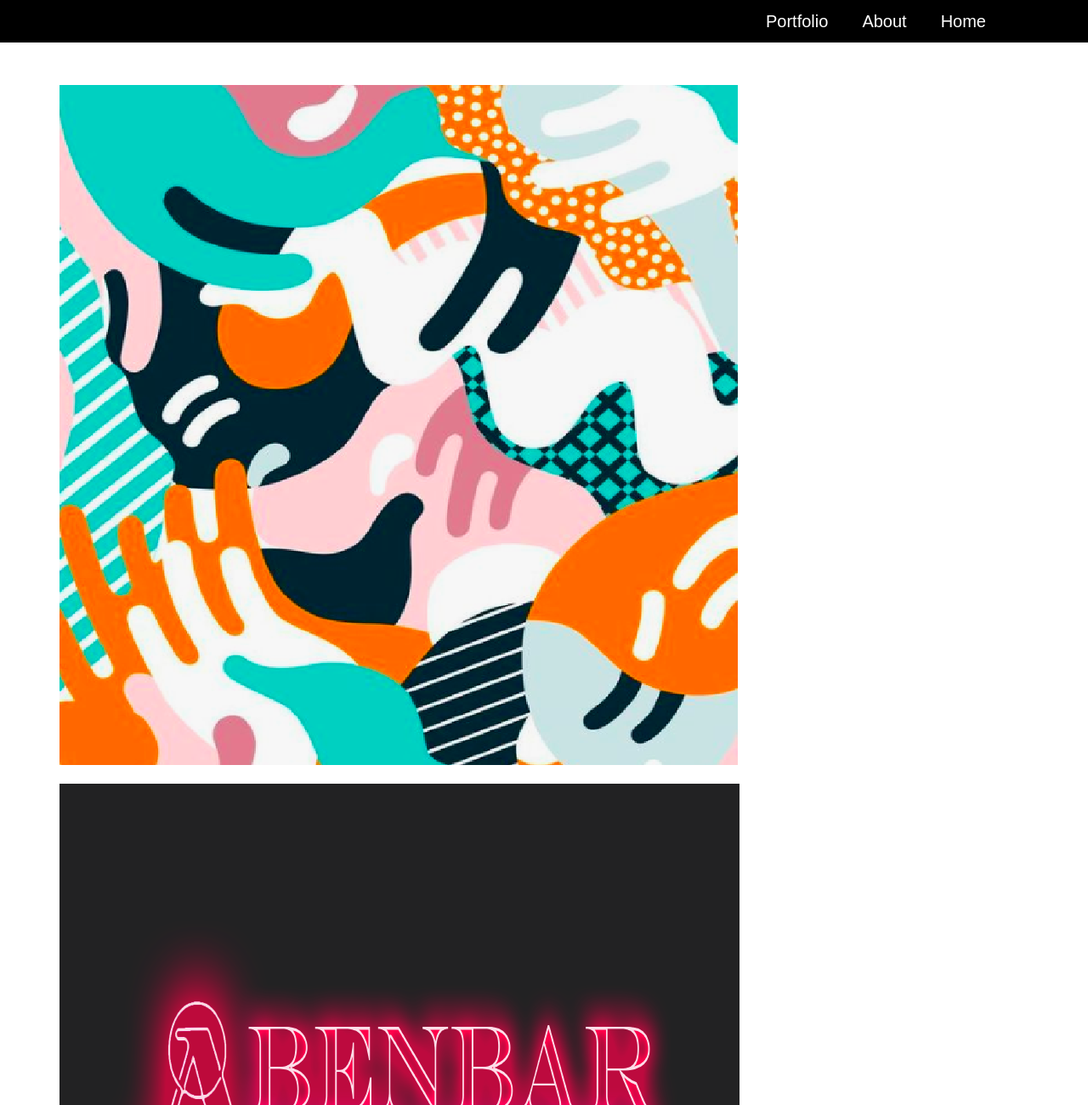
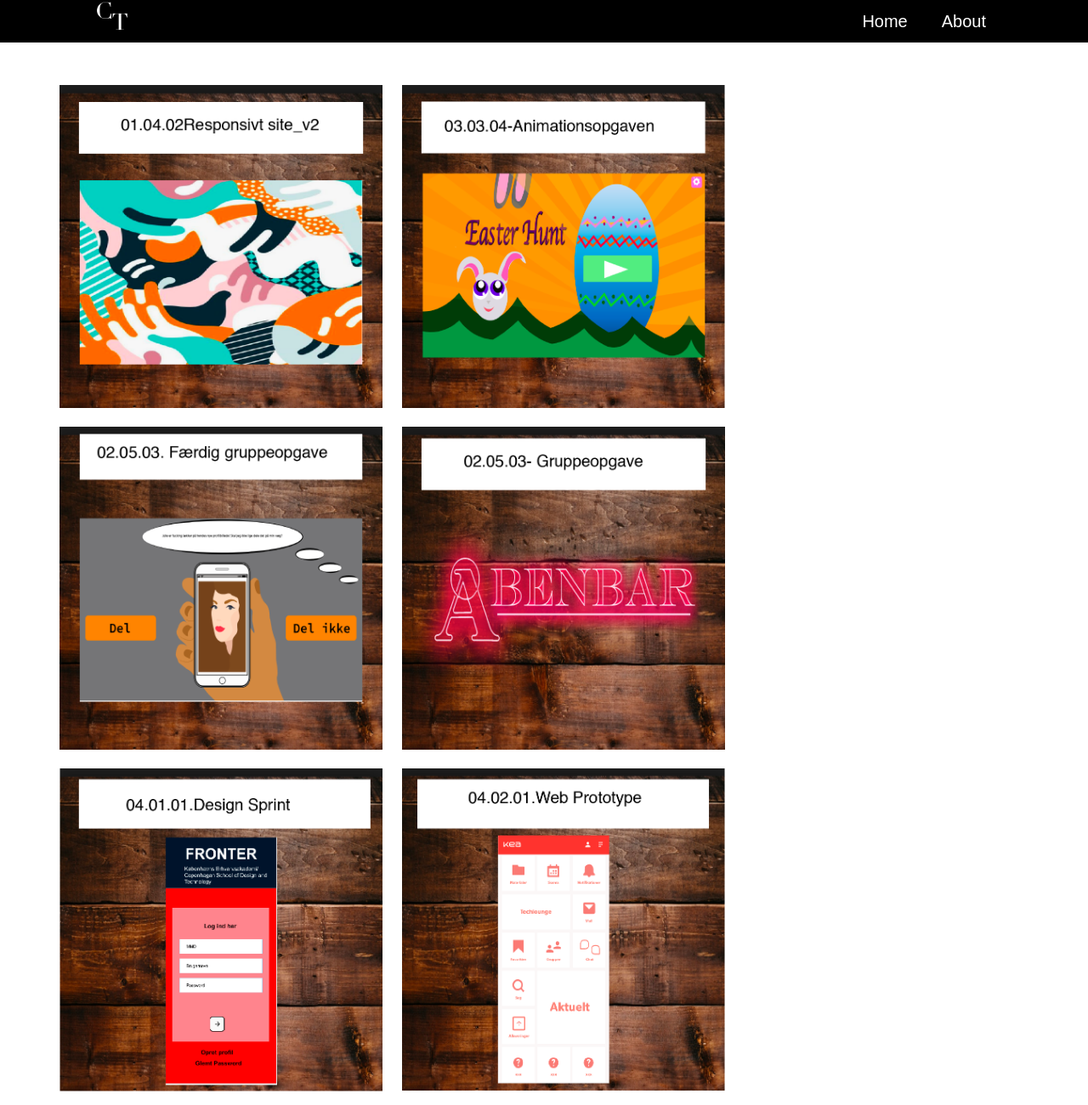
Before and after one commit to cath1765/portfolio, a plain HTML site: page portfolio.html in a window 1280 px wide. Shown: the top 1300 px of the page at 85% size. Drawn offline with Linux system fonts and the light colour scheme.

Commit message:
opsætning

```diff
--- a/portfolio.html
+++ b/portfolio.html
@@ -8,11 +8,13 @@
     <link rel="stylesheet" href="style.css">
 </head>
 <header>
+    <div class="profile_icon">
+        <img src="assets/intialer.png" alt="ct">
+    </div>
     <nav>
         <ul>
-            <li><a href="#portfolio">Portfolio</a></li>
+            <li><a href="#home">Home</a></li>
             <li><a href="#about">About</a></li>
-            <li><a href="#home">Home</a></li>
         </ul>
     </nav>
     <div class="menu_toggle">☰</div>
@@ -22,14 +24,18 @@
 
     <div class="rows">
         <div class="item">
-            <img src="assets/postmodern.png" alt="postmodern">
-            <img src="assets/aabar.png" alt="bar">
-            <img src="assets/aabar.png" alt="billede">
-            <img src="assets/aabar.png" alt="billede">
-            <img src="assets/aabar.png" alt="billede">
-            <img src="assets/aabar.png" alt="billede">
+            <img src="assets/responsivtsite.png" alt="postmodern">
+            <img src="assets/animationsopgave.png" alt="easterhunt">
+            <img src="assets/gruppeopg.png" alt="stopdeling">
+            <img src="assets/abar.png" alt="aabenbar">
+            <img src="assets/designsprint.png" alt="designsprint">
+            <img src="assets/webprototype.png" alt="webprototype">
+            <img src="assets/nativeapp.png" alt="battlezone">
+            <img src="assets/mig.png" alt="mig">
+
 
         </div>
+
     </div>
 
 
--- a/style.css
+++ b/style.css
@@ -141,16 +141,16 @@
 
 /****** slut splash *****/
 
+/****** start portfolio *****/
 
-.item1 img {
+
+.item img {
     height: 400px;
     width: 400px;
+    padding: 1rem;
 }
 
-.item1 h2 {
-    justify-content: center;
 
-}
 
 .rows {
     display: flex;
@@ -158,65 +158,23 @@
     padding: 6rem;
     margin-top: -2rem;
 
-}
 
-.item img {
-    padding: 1rem;
+
 }
 
 
+/****** slut portfolio *****/
 
 
-
-
-
-
-
-
-
-
-/*.item img {
-    height: 400px;
-    width: 400px;
-}
-
-/*.container {
-    display: grid;
-    grid-template-columns: 20px 20px;
-    grid-template-rows: 400px 400px 400px 400px;
-    grid-gap: 10px;
-    padding: 1rem;
+.profile_icon {
+    float: left;
+    margin-top: calc((4px - 20px) / 5);
+    margin-right: 16px;
 
 }
 
-.item {
-    display: grid;
-    align-items: center;
-}
+.profile_icon img {
+    height: 50px;
 
-.responsivtsite {
-    grid-column: 2/span 3;
 
 }
-
-.animationsopgave {
-    grid-column: 2/span 4;
-}
-
-*/
-
-
-
-
-
-
-
-
-
-
-
-
-
-
-
-/****** slut splash *****/
```
Also changed, not shown: index.html (+1 -1 lines), assets/aabar.png (deleted), assets/abar.png (added), assets/animationsopgave.png (added), assets/designsprint.png (added), assets/gruppeopg.png (added), assets/intialer.png (added), assets/mig.png (added), assets/nativeapp.png (added), assets/postmodern.png (deleted), assets/responsivtsite.png (added), assets/splashpictures.png (deleted), assets/webprototype.png (added).
